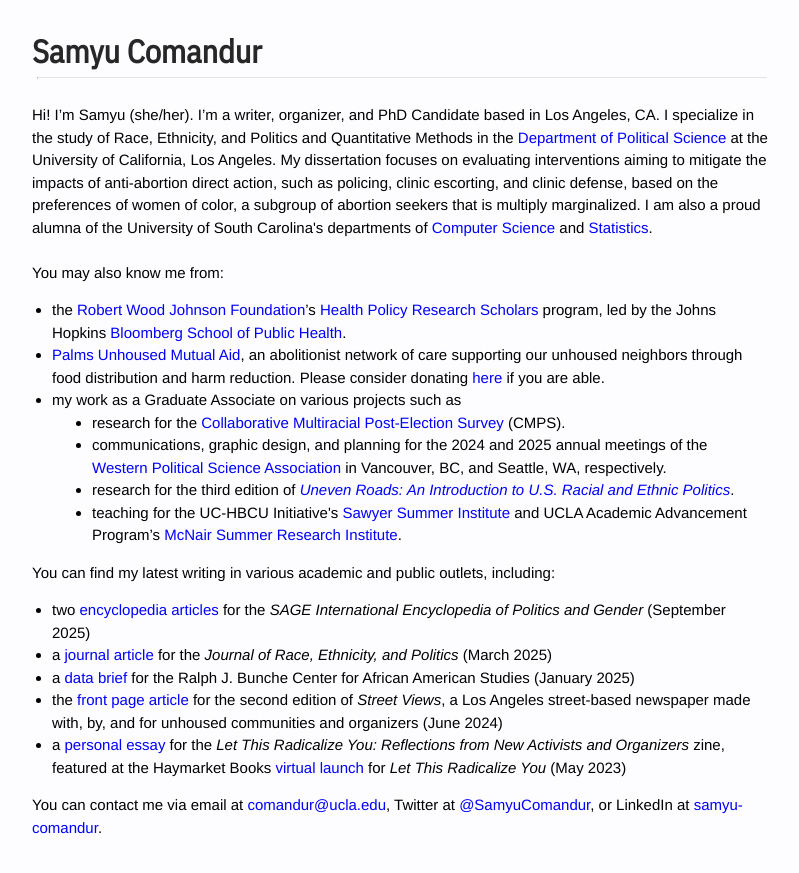
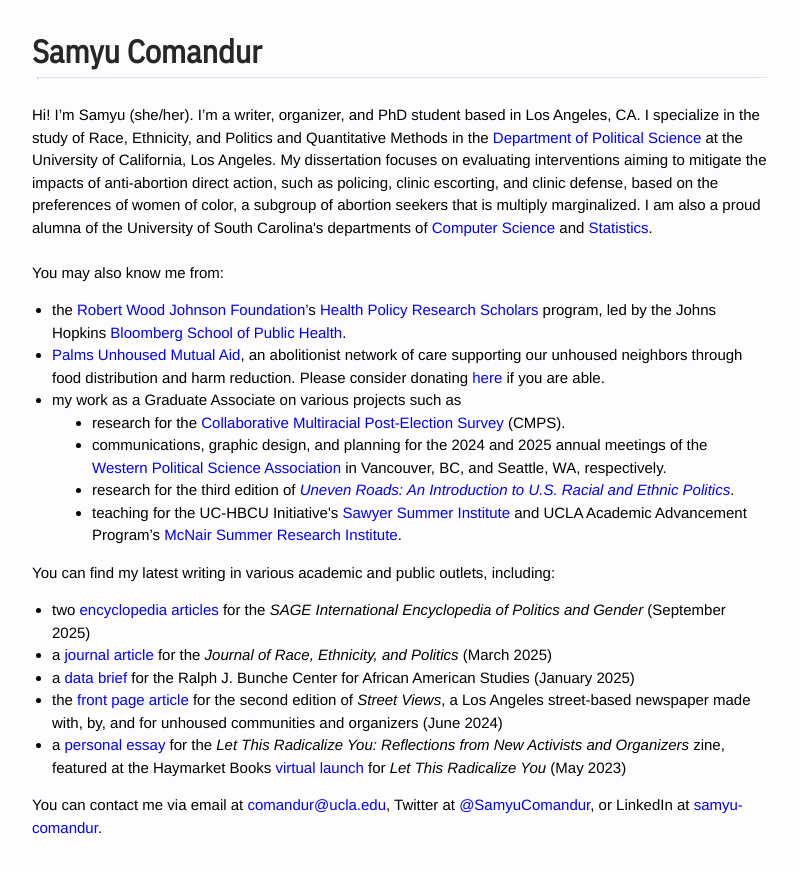
Before and after one commit to samyuc/samyuc.github.io, a Jekyll site: the page built from index.html, in a window 1280 px wide. Shown: the top 873 px of the page, without its empty margins (238-1037 px from the left). Built offline with Jekyll 4.4.1, drawn with Linux system fonts in a browser that asks for light colours.

Commit message:
Revert "candidate"
This reverts commit a256937d6e3ed7fb1ecad3ddc6fa25a55c18cf37.

```diff
--- a/index.html
+++ b/index.html
@@ -2,7 +2,7 @@
 layout: default
 ---
 
-Hi! I’m Samyu (she/her). I’m a writer, organizer, and PhD Candidate based in Los Angeles, CA. I specialize in the study of Race, Ethnicity, and Politics and Quantitative Methods in the <a href="https://polisci.ucla.edu/person/samyu-comandur/">Department of Political Science</a> at the University of California, Los Angeles. My dissertation focuses on evaluating interventions aiming to mitigate the impacts of anti-abortion direct action, such as policing, clinic escorting, and clinic defense, based on the preferences of women of color, a subgroup of abortion seekers that is multiply marginalized. I am also a proud alumna of the University of South Carolina's departments of <a href="https://sc.edu/study/colleges_schools/engineering_and_computing/departments/computer_science_and_engineering/index.php">Computer Science</a> and <a href=https://sc.edu/study/colleges_schools/artsandsciences/statistics/>Statistics</a>.
+Hi! I’m Samyu (she/her). I’m a writer, organizer, and PhD student based in Los Angeles, CA. I specialize in the study of Race, Ethnicity, and Politics and Quantitative Methods in the <a href="https://polisci.ucla.edu/person/samyu-comandur/">Department of Political Science</a> at the University of California, Los Angeles. My dissertation focuses on evaluating interventions aiming to mitigate the impacts of anti-abortion direct action, such as policing, clinic escorting, and clinic defense, based on the preferences of women of color, a subgroup of abortion seekers that is multiply marginalized. I am also a proud alumna of the University of South Carolina's departments of <a href="https://sc.edu/study/colleges_schools/engineering_and_computing/departments/computer_science_and_engineering/index.php">Computer Science</a> and <a href=https://sc.edu/study/colleges_schools/artsandsciences/statistics/>Statistics</a>.
 
 <br><br>You may also know me from:
 <ul><dl><dt>
```
